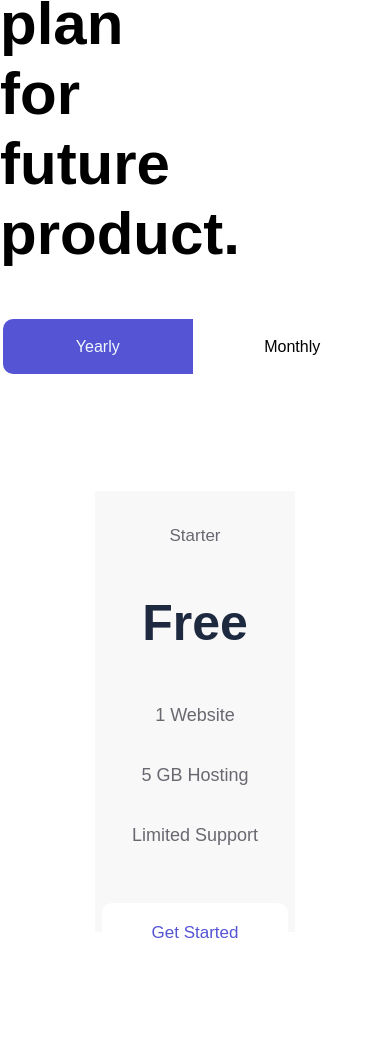
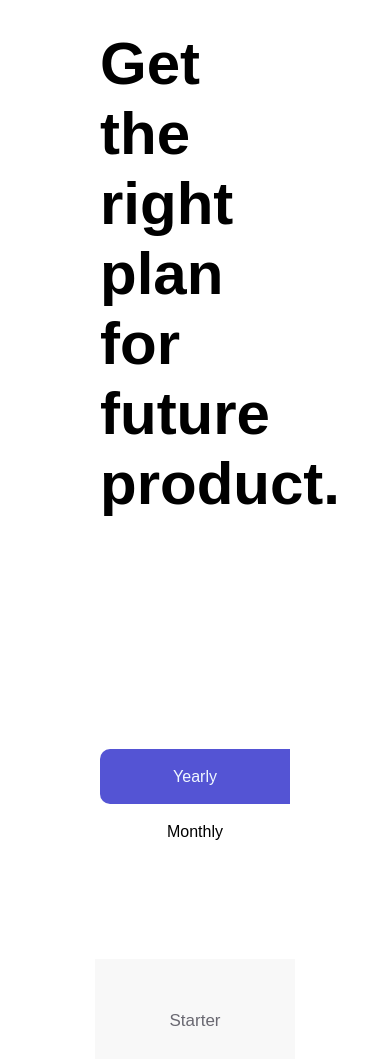
Before and after one commit to YatiHikk/Verstka, a plain HTML site: page index.html in a window 390 px wide. Shown: the part 4491-5550 px from the top of the page. Drawn offline with Linux system fonts and the light colour scheme.

Commit message:
New try
Вроде как все исправила

```diff
--- a/index.html
+++ b/index.html
@@ -116,12 +116,11 @@
 
             </div>
         </section>
-        <section class="main__switcher switcher">
-            <div>
+        <section class="main-info">
+            <dia class="main-info__header">
                 <h1 class="switcher__title">
                     Get the right plan for future product.
                 </h1>
-            </div>
                 <div class="switcher__form">
                     <div class="switcher__form-item item-1">
                         <input id="fid-1" type="radio" name="radio" value="off" checked>
@@ -132,9 +131,7 @@
                         <label for="fid-2">Monthly</label>
                     </div>
                 </div>
-
-        </section>
-        <section class="main-info">
+            </dia>
             <div class="info__sector">
                 <div class="info-card">
                     <p class="info__sector-textW">
@@ -150,8 +147,6 @@
                         Get Started
                     </button>
                 </div>
-            </div>
-            <div class="info__sector">
             <div class="info-card">
                 <p class="info__sector-textW">
                     Premium
@@ -166,8 +161,7 @@
                     Get Started
                 </button>
             </div>
-            </div>
-            <div class="info__sector">
+
             <div class="info-card">
                 <p class="info__sector-textW">
                     Enterprise
@@ -182,6 +176,7 @@
                     Get Started
                 </button>
             </div>
+
             </div>
         </section>
     </main>
--- a/styles/info.css
+++ b/styles/info.css
@@ -1,13 +1,20 @@
 .main-info {
-    display: flex;
     justify-content: space-around;
     align-items: center;
-
+    margin-bottom: 100px;
 }
 
 .info__sector {
-    text-align: center;
-    margin-bottom: 158px;
+    display: flex;
+    justify-content: space-between;
+    align-items: center;
+    cursor: pointer;
+}
+
+.main-info__header {
+    display: flex;
+    margin: 150px 0 100px 0;
+    gap: 250px;
 }
 
 .info__sector-textW {
@@ -21,7 +28,7 @@
     font-size: 18px;
     color: #696871;
     line-height: 30px;
-    padding-bottom: 35px;
+    padding-bottom: 20px;
 }
 
 .info__sector-title {
@@ -43,8 +50,9 @@
 .info-card {
     text-decoration: none;
     width: 330px;
-    height: 441px;
     background-color: #F8F8F8;
+    text-align: center;
+    margin-bottom: 158px;
 }
 
 .info-card:hover {
@@ -62,15 +70,21 @@
 }
 
 @media screen and (max-width: 1050px) {
-    .main-info {
+
+    .main-info__header{
+        flex-direction: column;
         gap: 30px;
     }
 
-    .info-card{
+    .info__sector{
+        flex-direction: column;
+    }
+
+    .info-card {
         width: 200px;
     }
 
-    .info-card:hover{
+    .info-card:hover {
         width: 250px;
     }
 }
--- a/styles/switcher.css
+++ b/styles/switcher.css
@@ -10,6 +10,7 @@
 }
 
 .switcher__form {
+	margin-top: 150px;
 	display: inline-block;
 	overflow: hidden;
 }
```
Lines whose indentation alone changed are shown as unchanged.
